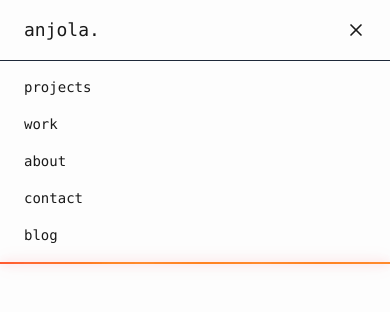
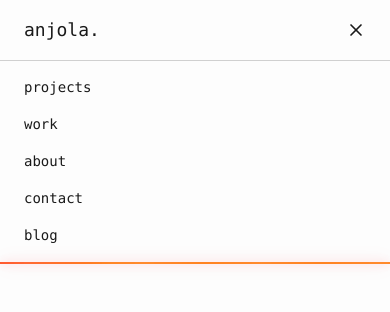
Before and after one commit to anj0la/portfolio, a Next.js app: page / in a window 390 px wide. Both pictures are taken after a click on the button 356 px from the left and 30 px from the top of the page. Shown: the top 312 px of the page. Built offline with nearby package versions, Linux system fonts and the light colour scheme.

Commit message:
Changed border colour from gray to border-border colour in globals.css. Matches terminal colour for consistency.

```diff
--- a/src/components/header.tsx
+++ b/src/components/header.tsx
@@ -62,7 +62,7 @@ export function Header() {
         </div>
 
         {mobileMenuOpen && (
-            <div className="md:hidden bg-background border-t border-gray-800">
+            <div className="md:hidden bg-background border-t border-border">
             <nav className="px-6 py-4 space-y-4">
                 {navItems.map((item, index) => (
                 <Link
```
